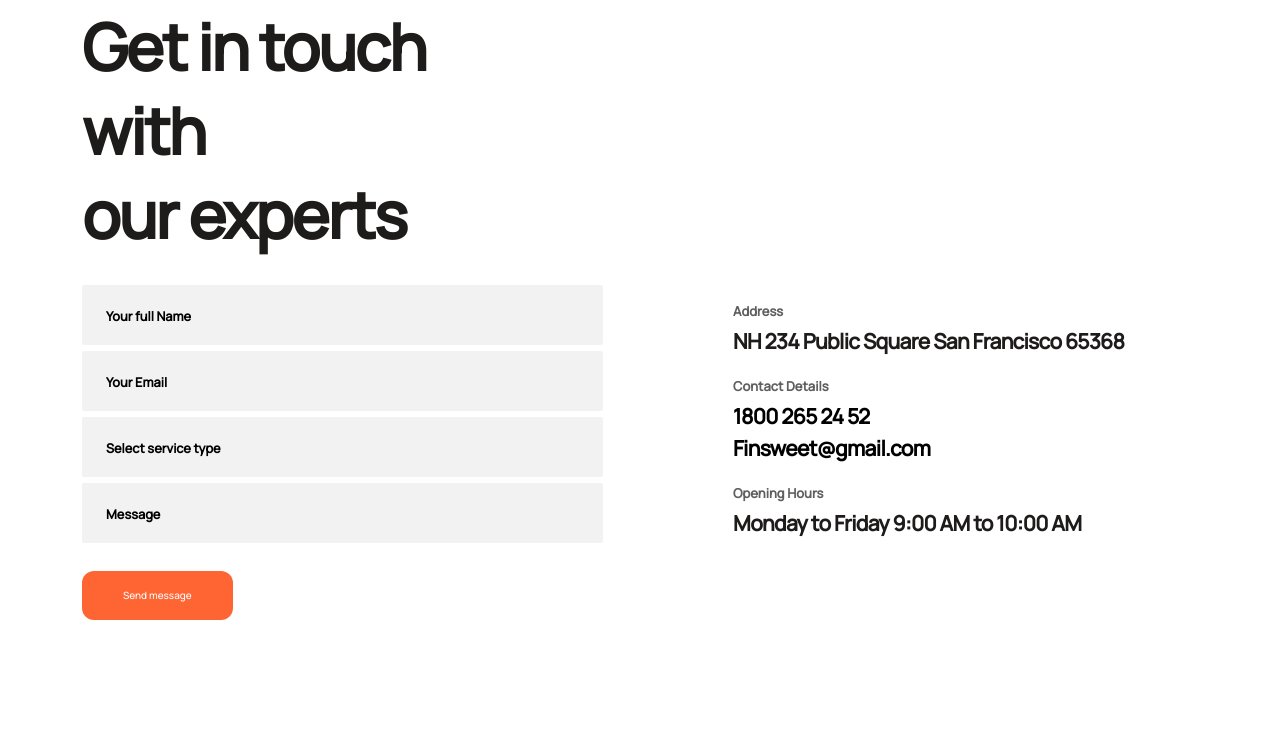
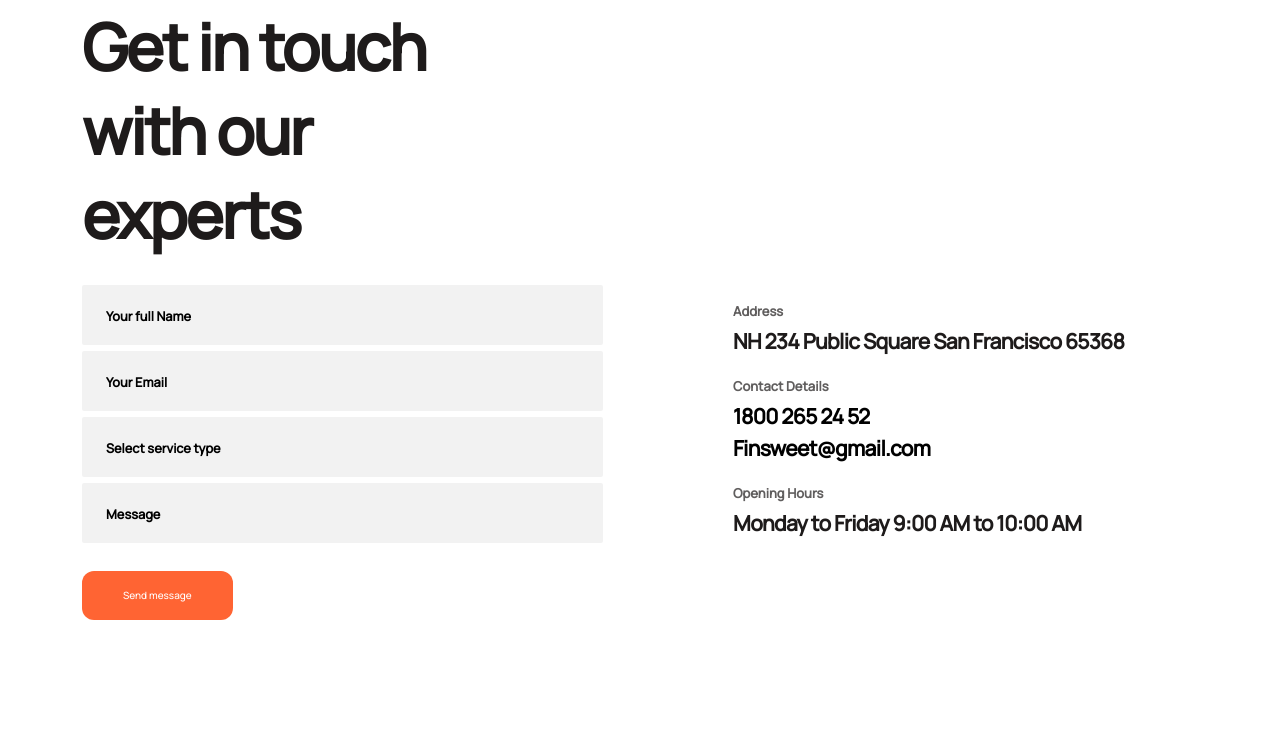
Before and after one commit to sanni1244/contact-in, a plain HTML site: page index.html in a window 1280 px wide. Shown: the part 67-800 px from the top of the page. Drawn offline with Linux system fonts and the light colour scheme.

Commit message:
Update index.html

```diff
--- a/index.html
+++ b/index.html
@@ -57,7 +57,7 @@
 
     <div class="container overall">
     <div class="top-section">
-        <div class="h1 contact-topheading">Get in touch <br> with <span class="block">our experts</span></div>
+        <div class="h1 contact-topheading">Get in touch <br> with our experts</span></div>
 
         <div class="d-flex justify-content-evenly ser">
 
```
